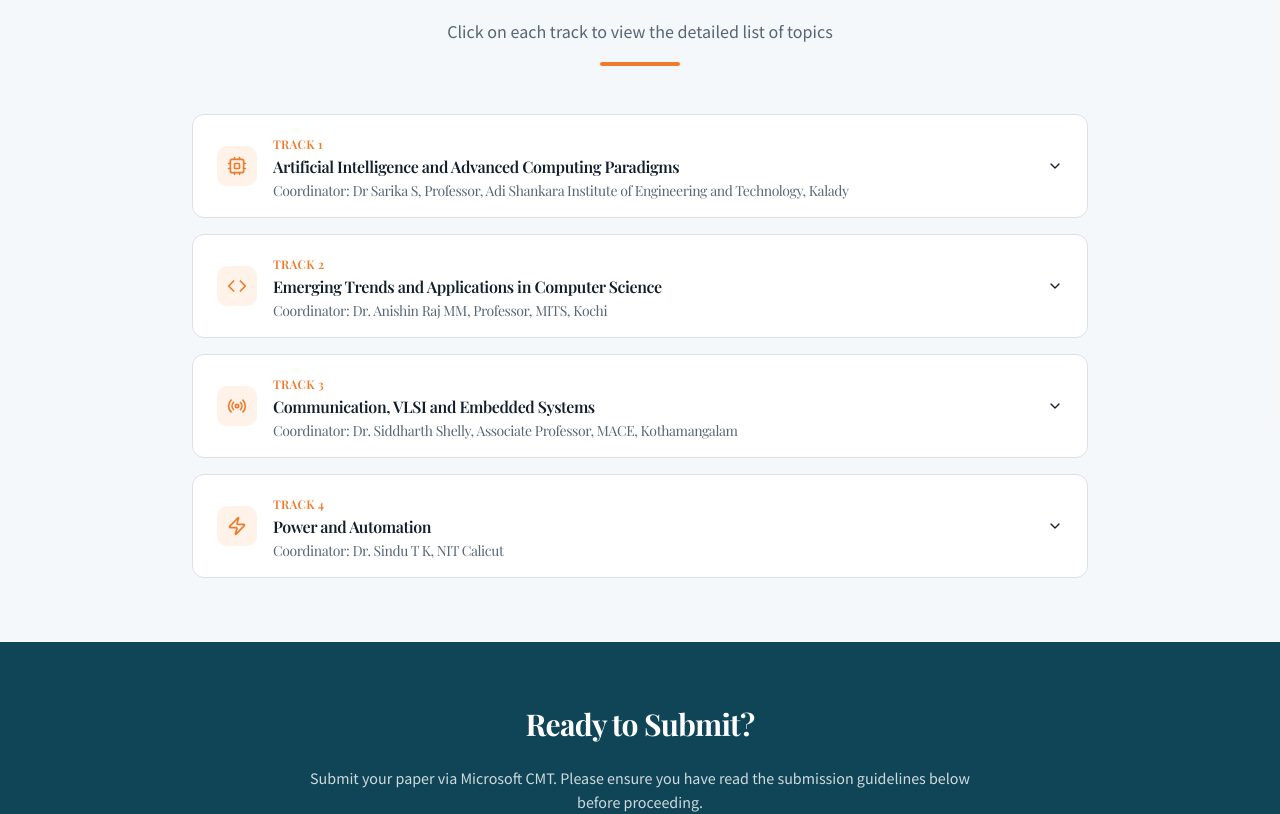
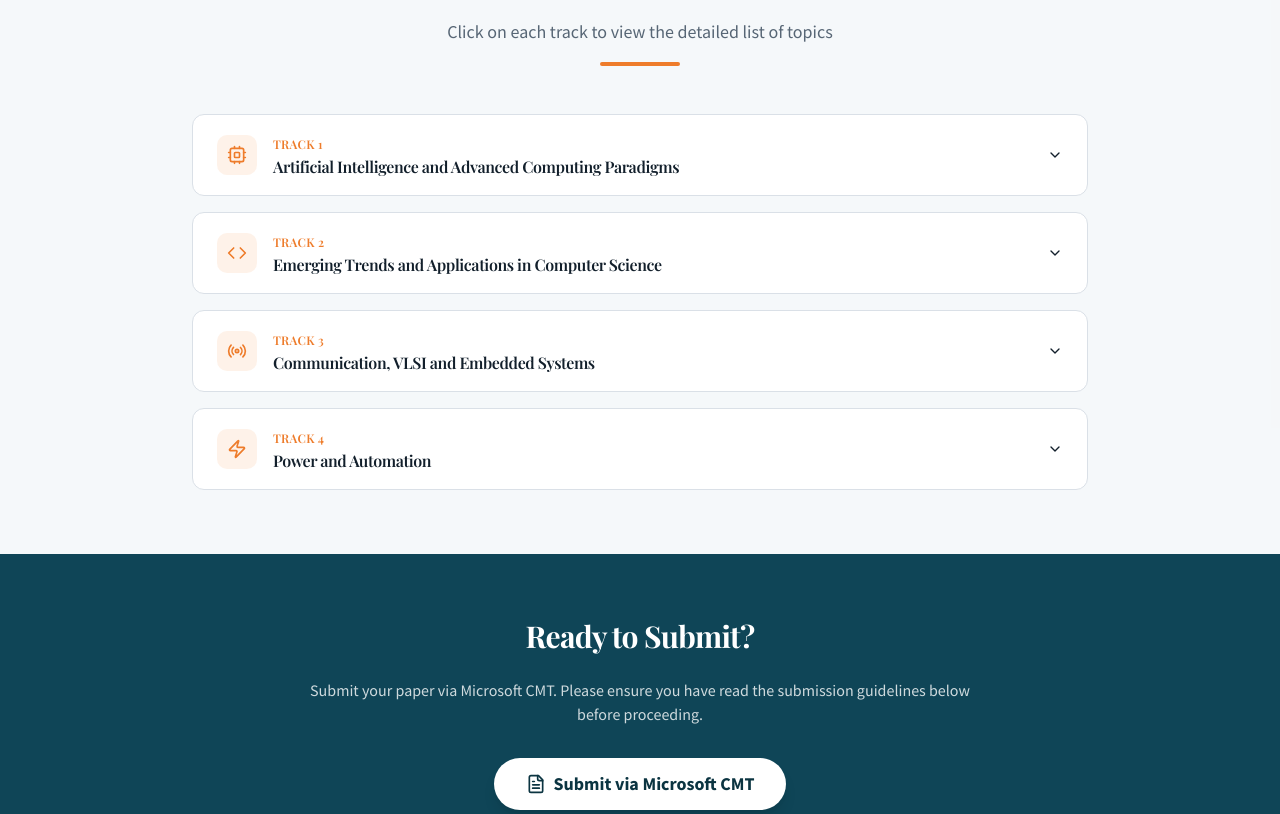
Before and after one commit to ngeti2026/Ngeti26, a React (Vite) app: page /conference/call-for-papers in a window 1280 px wide. Shown: the part 843-1657 px from the top of the page. Built offline with nearby package versions, Linux system fonts and the light colour scheme.

Commit message:
tracks update

```diff
--- a/src/components/home/TracksOverview.tsx
+++ b/src/components/home/TracksOverview.tsx
@@ -38,11 +38,6 @@ const TracksOverview = () => {
                     <h3 className="text-base font-semibold text-foreground mt-1 leading-tight">
                       {track.title}
                     </h3>
-                    {track.coordinator && (
-                      <p className="text-xs text-muted-foreground mt-1">
-                        Coord: {track.coordinator}
-                      </p>
-                    )}
                     <p className="text-xs text-muted-foreground mt-2 font-medium">
                       {track.topics.length} research areas
                     </p>
--- a/src/components/ui/TrackAccordion.tsx
+++ b/src/components/ui/TrackAccordion.tsx
@@ -32,11 +32,6 @@ const TrackAccordion = () => {
                   <h3 className="text-base font-semibold text-foreground">
                     {track.title}
                   </h3>
-                  {track.coordinator && (
-                    <p className="text-sm text-muted-foreground mt-0.5">
-                      Coordinator: {track.coordinator}
-                    </p>
-                  )}
                 </div>
               </div>
             </AccordionTrigger>
--- a/src/data/conferenceData.ts
+++ b/src/data/conferenceData.ts
@@ -23,7 +23,6 @@ export const tracks = [
   {
     id: 1,
     title: "Artificial Intelligence and Advanced Computing Paradigms",
-    coordinator: "Dr Sarika S, Professor, Adi Shankara Institute of Engineering and Technology, Kalady",
     topics: [
       "General AI and Large Language Models",
       "Quantum Computing",
@@ -40,7 +39,6 @@ export const tracks = [
   {
     id: 2,
     title: "Emerging Trends and Applications in Computer Science",
-    coordinator: "Dr. Anishin Raj MM, Professor, MITS, Kochi",
     topics: [
       "Data Mining",
       "Big Data and Data Analytics",
@@ -60,7 +58,6 @@ export const tracks = [
   {
     id: 3,
     title: "Communication, VLSI and Embedded Systems",
-    coordinator: "Dr. Siddharth Shelly, Associate Professor, MACE, Kothamangalam",
     topics: [
       "Next generation wireless communication and network systems",
       "Wireless sensor networks",
@@ -77,7 +74,6 @@ export const tracks = [
   {
     id: 4,
     title: "Power and Automation",
-    coordinator: "Dr. Sindu T K, NIT Calicut",
     topics: [
       "Role of Nuclear Energy for Nation’s Power Security",
       "Renewable and Sustainable Energy Systems",
```
